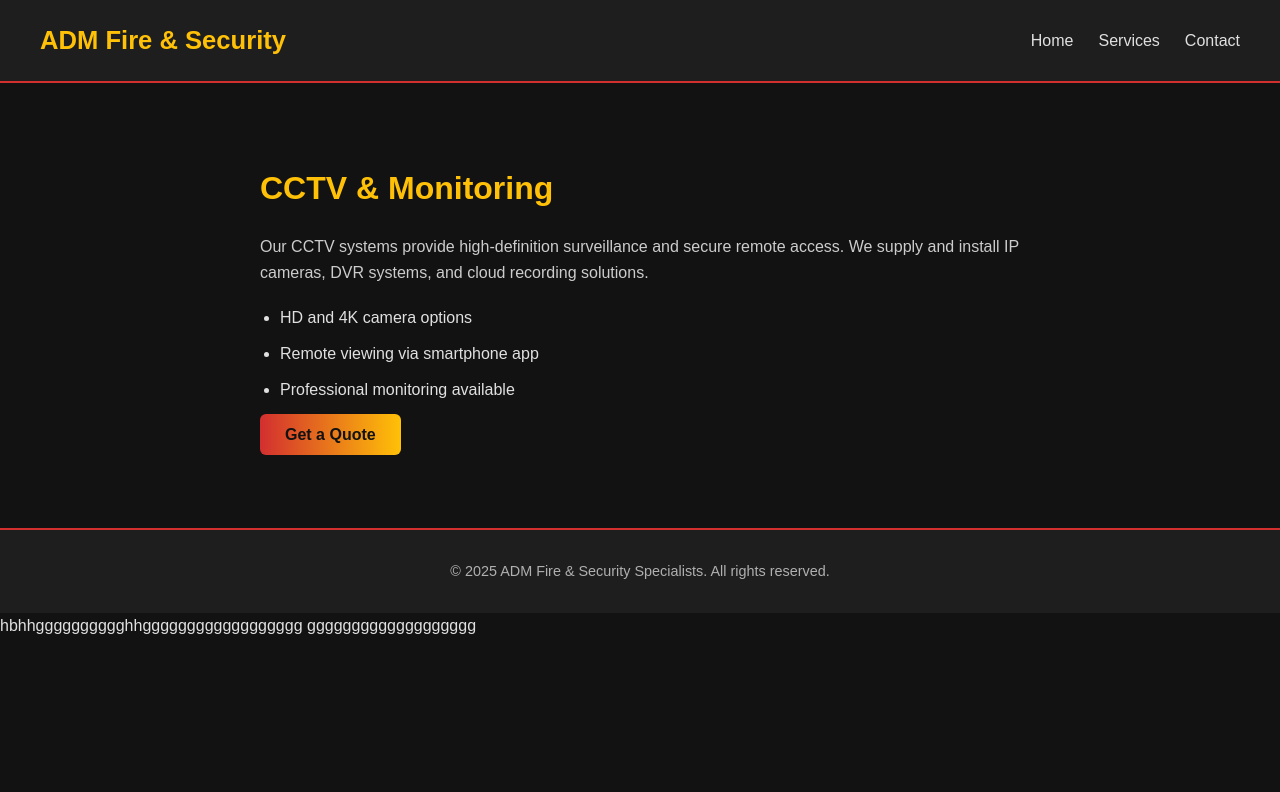
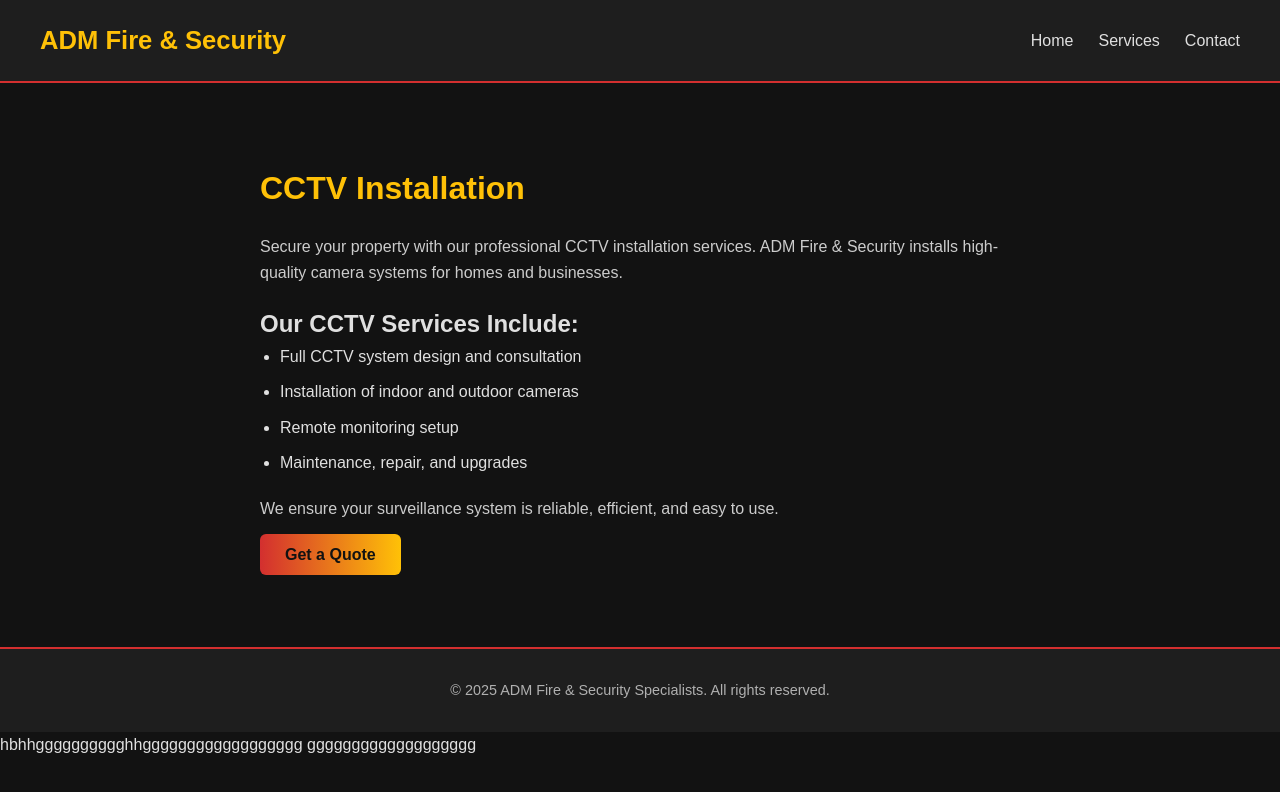
Before and after one commit to admfireandsecurity/admfireandsecurity, a React (Vite) app: page /services/cctv in a window 1280 px wide. Shown: the top 792 px of the page. Built offline with nearby package versions, Linux system fonts and the light colour scheme.

Commit message:
Updated ServiceCCTV.tsx

```diff
--- a/src/pages/ServiceCCTV.tsx
+++ b/src/pages/ServiceCCTV.tsx
@@ -4,17 +4,26 @@
 const ServiceCCTV: React.FC = () => {
   return (
     <section className="service-detail">
-      <h1>CCTV & Monitoring</h1>
+      <h1>CCTV Installation</h1>
       <p>
-        Our CCTV systems provide high-definition surveillance and secure remote access.
-        We supply and install IP cameras, DVR systems, and cloud recording solutions.
+        Secure your property with our professional CCTV installation services. ADM Fire & Security installs high-quality camera systems for homes and businesses.
       </p>
+
+      <h2>Our CCTV Services Include:</h2>
       <ul>
-        <li>HD and 4K camera options</li>
-        <li>Remote viewing via smartphone app</li>
-        <li>Professional monitoring available</li>
+        <li>Full CCTV system design and consultation</li>
+        <li>Installation of indoor and outdoor cameras</li>
+        <li>Remote monitoring setup</li>
+        <li>Maintenance, repair, and upgrades</li>
       </ul>
-      <Link to="/contact" className="quote-btn">Get a Quote</Link>
+
+      <p>
+        We ensure your surveillance system is reliable, efficient, and easy to use.
+      </p>
+
+      <Link to="/contact" className="quote-btn">
+        Get a Quote
+      </Link>
     </section>
   );
 };
```
